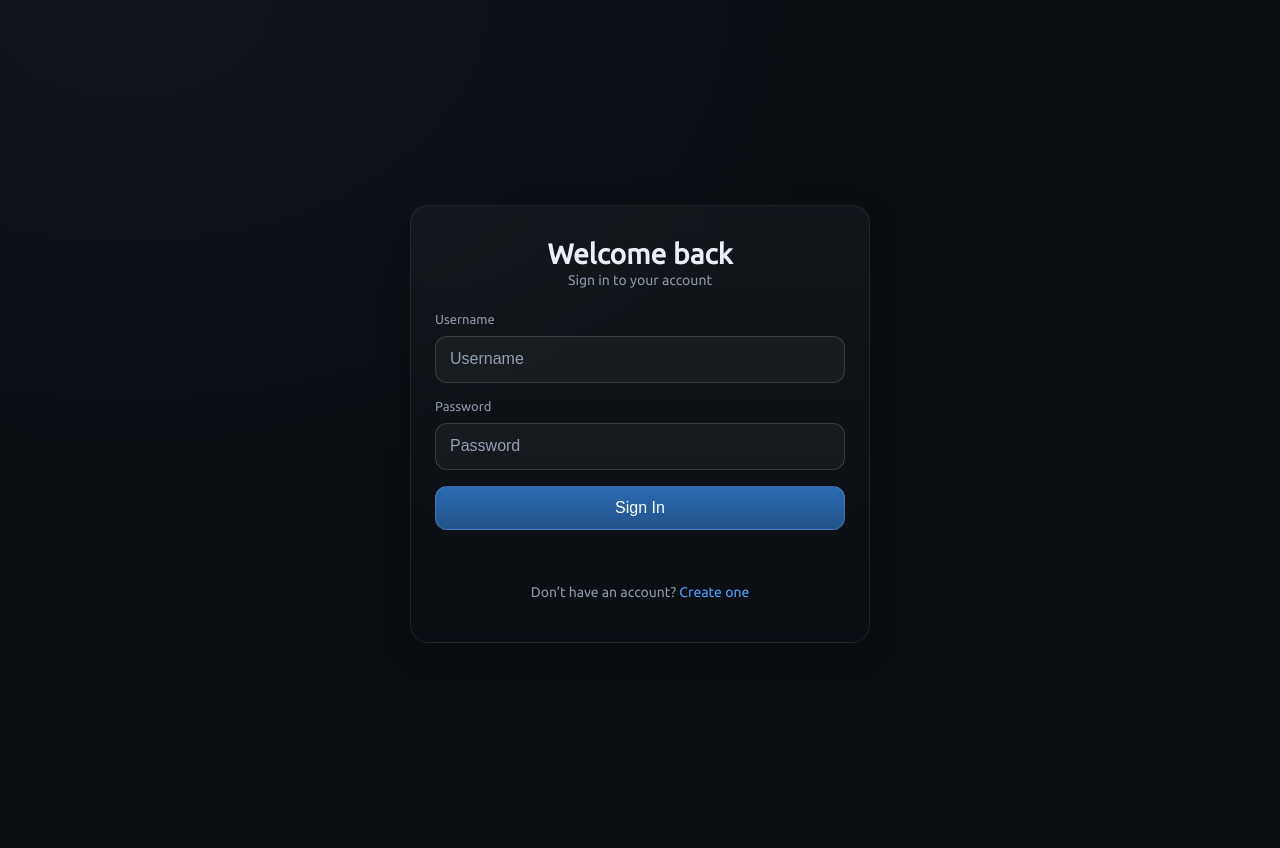
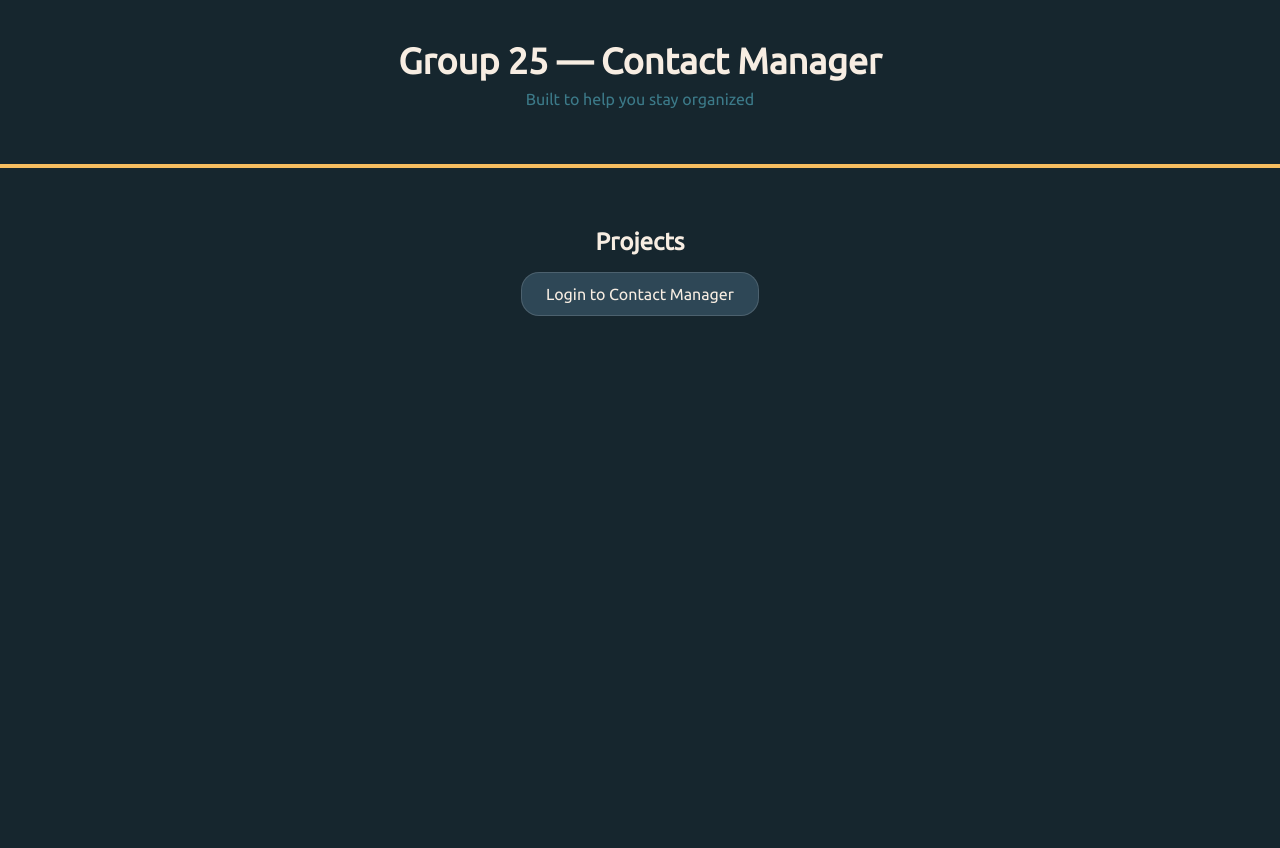
Before and after one commit to Nramyanaga/contact-manager, a PHP site: page / in a window 1280 px wide. After the commit the page ends 316 px from the top, so only its background shows below. Run offline with PHP 8.4, Linux system fonts and the light colour scheme.

Commit message:
added homepage and fixed color scheme for existing login and signup

```diff
--- a/css/styles.css
+++ b/css/styles.css
@@ -2,11 +2,11 @@
    Design Tokens
 ========================= */
 :root {
-  --bg: #0b0f14;
-  --card: #151a21;
-  --muted: #8b97a7;
-  --text: #e9eef7;
-  --accent: #4ea3ff;
+  --bg: #16262E;
+  --card: #2E4756;
+  --muted: #F7EDE2;
+  --text: #F7EDE2;
+  --accent: #F6BD60;
   --danger: #ff5a5f;
   --radius: 18px;
 }
@@ -19,7 +19,7 @@ html, body {
   min-height: 100%;
 }
 body {
-  background: radial-gradient(1200px 800px at 10% 0%, #10151c 0%, #0b0f14 60%);
+  background: var(--bg);
   color: var(--text);
   font-family: 'Ubuntu', system-ui, -apple-system, Segoe UI, Roboto, sans-serif;
 }
@@ -37,7 +37,7 @@ body {
 .auth-card {
   width: 100%;
   max-width: 460px;
-  background: linear-gradient(180deg, rgba(255,255,255,0.03), rgba(255,255,255,0.00));
+  background: var(--card);
   backdrop-filter: blur(6px);
   border: 1px solid rgba(255,255,255,0.08);
   border-radius: var(--radius);
@@ -118,8 +118,8 @@ body {
   padding: 12px;
   border-radius: 12px;
   border: 1px solid rgba(255,255,255,0.14);
-  background: linear-gradient(180deg, #2b6bb2, #21538a);
-  color: #fff;
+  background: linear-gradient(180deg, #3C7A89, #3C7A89);
+  color: #F7EDE2;
   font-size: 16px;
   cursor: pointer;
 }
@@ -172,94 +172,76 @@ body {
 }
 
 /* =========================
-   Legacy Pages (Optional)
-   Use by adding <body class="legacy"> on older pages like color.html
+   Homepage Styles
 ========================= */
-body.legacy {
-  background-color: #707070;
-  color: #000;
+body.homepage {
+  background: var(--bg);
+  color: var(--text);
+  font-family: 'Ubuntu', sans-serif;
+  margin: 0;
+  display: flex;
+  flex-direction: column;
+  align-items: center;
+  text-align: center;
+  min-height: 100vh;
 }
 
-body.legacy #title {
-  font-size: 40px;
+.homepage-header {
   width: 100%;
-  margin: 2% 5%;
-  text-align: center;
-  font-family: 'Ubuntu', sans-serif;
-  color: #FFFFFF;
+  padding: 40px 20px 20px;
 }
 
-body.legacy #loginDiv,
-body.legacy #loggedInDiv,
-body.legacy #accessUIDiv {
-  font-size: 30px;
-  width: 70%;
-  margin-left: 15%;
-  padding: 25px;
-  background-color: #b2b2b2;
+.homepage-header h1 {
+  font-size: 36px;
+  margin: 0;
+  color: #F7EDE2;
 }
 
-body.legacy .buttons {
-  font-size: 30px;
-  border-radius: 25px;
-  width: 50%;
-  margin-left: 25%;
-  font-family: 'Ubuntu', sans-serif;
-}
-body.legacy .buttons:hover {
-  background-color: #00d5124f;
-  color: #FFFFFF;
-  opacity: 0.5; /* fix invalid 50% */
+.homepage-header .tagline {
+  font-size: 16px;
+  color: #3C7A89;
+  margin-top: 8px;
 }
 
-body.legacy #loginName,
-body.legacy #loginPassword,
-body.legacy #searchText,
-body.legacy #colorText {
-  font-size: 30px;
+.homepage-divider {
+  width: 100%;
+  height: 4px;
+  background-color: var(--accent); /* #F6BD60 */
+  margin: 20px 0;
 }
 
-body.legacy input[type="text"],
-body.legacy input[type="password"] {
-  border-radius: 25px;
-  text-align: center;
-  width: 80%;
-  margin-left: 10%;
-  margin-bottom: 2%;
-  font-family: 'Ubuntu', sans-serif;
+.homepage-main {
+  flex: 1;
+  width: 100%;
+  max-width: 600px;
+  padding: 20px;
 }
 
-body.legacy #inner-title,
-body.legacy #loginResult,
-body.legacy #colorAddResult {
-  display: inline-block;
-  font-size: 0.8em;
-  width: 90%;
-  text-align: center;
-  margin-left: 5%;
-  margin-bottom: 2%;
-  font-family: 'Ubuntu', sans-serif;
-  color: #95060a;
+.section-title {
+  font-size: 24px;
+  margin-bottom: 16px;
+  color: var(--text);
 }
 
-body.legacy #userName {
-  display: inline-block;
-  width: 80%;
-  margin-left: 10%;
-  text-align: center;
+.homepage-nav {
+  display: flex;
+  flex-direction: column;
+  gap: 12px;
+  align-items: center;
 }
 
-body.legacy #logoutButton {
-  width: 20%;
-  margin-left: 40%;
+.homepage-nav .nav-link {
+  display: inline-block;
+  padding: 12px 24px;
+  border-radius: var(--radius);
+  background: var(--card);
+  color: var(--text);
+  text-decoration: none;
+  font-size: 16px;
+  border: 1px solid rgba(255,255,255,0.14);
+  transition: filter 0.2s ease;
 }
 
-body.legacy select {
-  width: 30%;
-  margin-left: 35%;
-  margin-top: 2%;
-  font-size: 0.75em;
-  font-family: 'Ubuntu', sans-serif;
+.homepage-nav .nav-link:hover {
+  filter: brightness(1.1);
 }
-
-body.legacy #colorSearchResult { display: none; }
--- a/index.html
+++ b/index.html
@@ -1,62 +1,32 @@
-<!-- <html>
-<head>
-	<title>COP 4331 LAMP Stack Demo</title>
-	<script type="text/javascript" src="js/md5.js"></script>
-	<script type="text/javascript" src="js/code.js"></script>
-    <link href="css/styles.css" rel="stylesheet">
-    <link href="https://fonts.googleapis.com/css?family=Ubuntu" rel="stylesheet">
-</head>
-<body>
-
-<h1 id="title">COP 4331 LAMP Stack Demo</h1>
-
-<div id="loginDiv">
-	<span id="inner-title">PLEASE LOG IN</span>
-	<input type="text" id="loginName" placeholder="Username" /><br />
-	<input type="password" id="loginPassword" placeholder="Password"/><br />
-	<button type="button" id="loginButton" class="buttons" onclick="doLogin();"> Do It </button>
-	<span id="loginResult"></span>
-</div>
-
-</body>
-</html> -->
 <!DOCTYPE html>
 <html lang="en">
 <head>
   <meta charset="utf-8" />
-  <title>COP4331 — Login</title>
+  <title>Group 25 — Contact Manager</title>
   <link href="css/styles.css" rel="stylesheet">
   <link href="https://fonts.googleapis.com/css?family=Ubuntu" rel="stylesheet">
 </head>
-<body>
-  <main class="auth-shell">
-    <section class="auth-card">
-      <h1 class="auth-title">Welcome back</h1>
-      <p class="auth-subtitle">Sign in to your account</p>
+<body class="homepage">
+  <header class="homepage-header">
+    <h1>Group 25 — Contact Manager</h1>
+    <p class="tagline">Built to help you stay organized</p>
+  </header>
 
-      <div id="loginDiv" class="auth-form">
-        <label class="auth-label" for="loginName">Username</label>
-        <input type="text" id="loginName" placeholder="Username" />
+  <!-- Divider bar -->
+  <div class="homepage-divider"></div>
 
-        <label class="auth-label" for="loginPassword">Password</label>
-        <input type="password" id="loginPassword" placeholder="Password" />
-
-        <button type="button" id="loginButton" class="buttons auth-button" onclick="doLogin();">
-          Sign In
-        </button>
-
-        <span id="loginResult" class="auth-error"></span>
-
-        <p class="auth-switch">
-          Don’t have an account?
-          <a href="signup.html" class="auth-link">Create one</a>
-        </p>
-      </div>
-    </section>
+  <main class="homepage-main">
+    <h2 class="section-title">Projects</h2>
+    <nav class="homepage-nav">
+      <a href="login.html" class="nav-link">Login to Contact Manager</a>
+    </nav>
   </main>
 
-  <!-- Load scripts AFTER the markup so doLogin() is defined -->
-  <script src="js/md5.js"></script>
-  <script src="js/code.js"></script>
+  <!--
+    Background is currently a single solid color (var(--bg)).
+    To replace with an image later, add:
+      body.homepage { background: url('your-image.jpg') center/cover no-repeat; }
+    Place this in styles.css.
+  -->
 </body>
 </html>
--- a/signup.html
+++ b/signup.html
@@ -38,7 +38,7 @@
 
         <p class="auth-switch">
           Already have an account?
-          <a href="index.html" class="auth-link">Sign in</a>
+          <a href="login.html" class="auth-link">Sign in</a>
         </p>
       </div>
     </section>
```
Also changed, not shown: login.html (added, +62 -0 lines).
